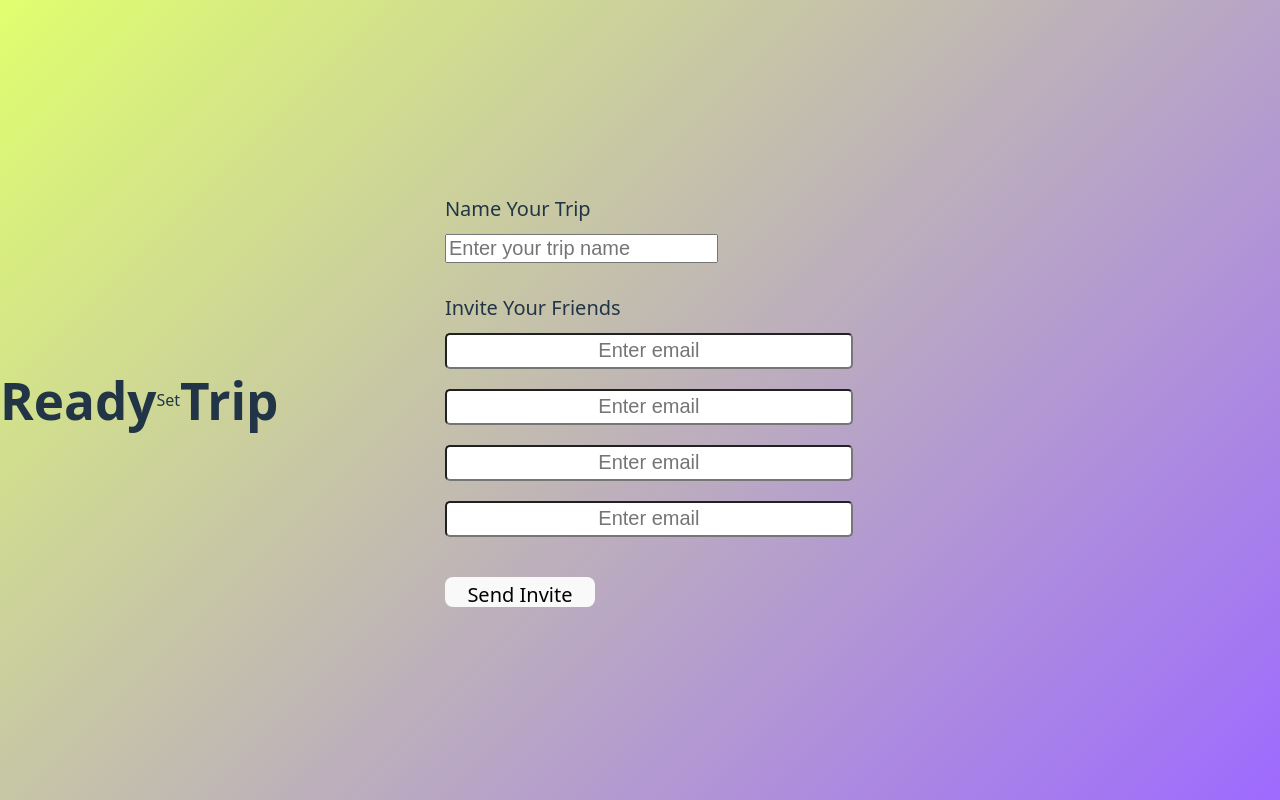
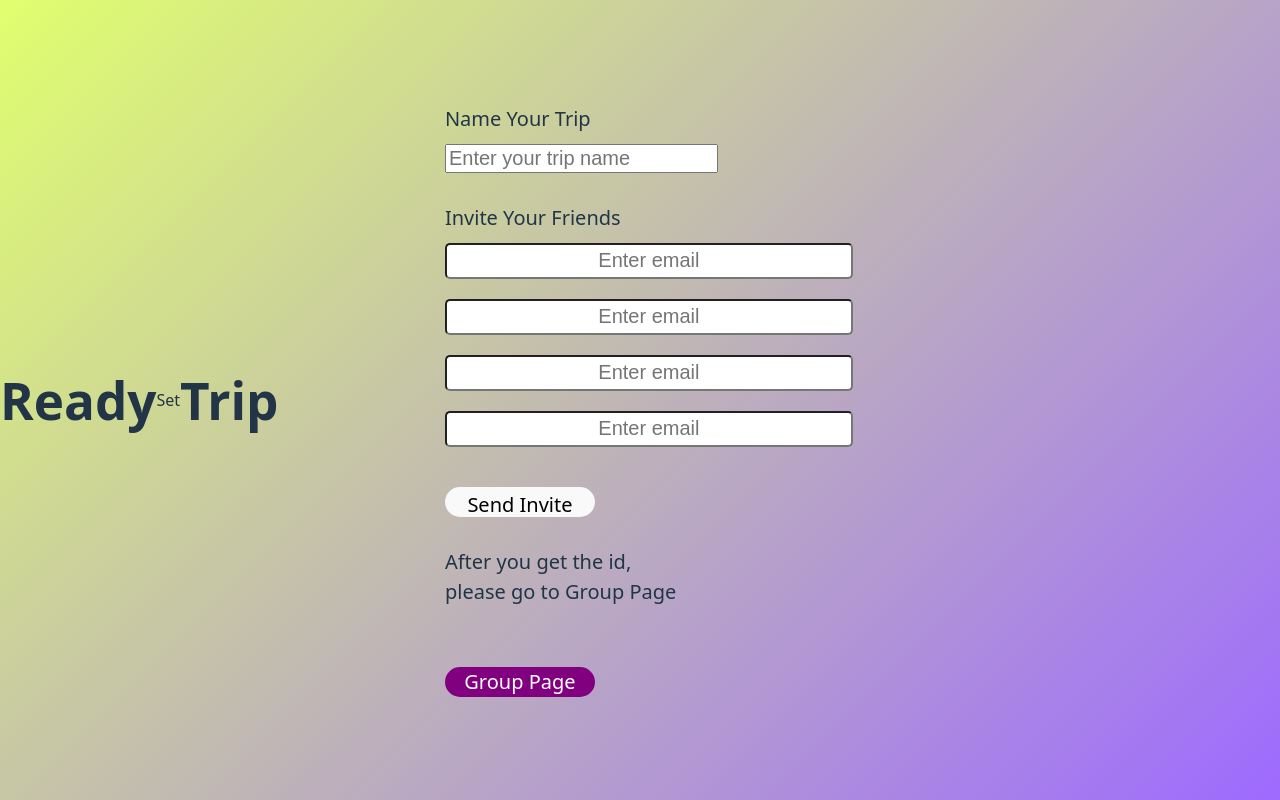
Before and after one commit to Ready-Set-Trip/iteration, a React (Vite) app: page /tripTemplate in a window 1280 px wide. Built offline with nearby package versions, Linux system fonts and the light colour scheme.

Commit message:
tripTemplateDone_revised

```diff
--- a/src/components/TripTemplate/TripTemplate.tsx
+++ b/src/components/TripTemplate/TripTemplate.tsx
@@ -4,11 +4,11 @@
 import React from 'react';
 import './template.css';
 import { useState } from 'react';
-
+import { Link } from 'react-router-dom';
 const TripTemplate = () => {
   const [tripName, setTripName] = useState('');
   const [emails, setEmails] = useState(['', '', '', '']);
-
+  const [tripId, setTripId] = useState<string | null>(null);
   //we will handle data input by client,
   // should be ChangeEvent cox we will call onChange event down
   const handleTripnameChange = (e: React.ChangeEvent<HTMLInputElement>) => {
@@ -46,7 +46,7 @@ const TripTemplate = () => {
       }
       const data = await response.json(); //recieved id from backend
       // console.log('Trip created and here's ur id:', data);
-      return data; //return the id // i am not sure do we need to return it?
+      setTripId(data.id);
     } catch (error) {
       console.error('Login error:', error);
       throw error;
@@ -67,6 +67,12 @@ const TripTemplate = () => {
             required
           />
         </div>
+
+        {tripId && (
+          <div className='tripid'>
+            New Trip Created! Your Trip ID is:<strong>{tripId}</strong>
+          </div>
+        )}
         <div className='invitecontainer'>
           <label> Invite Your Friends</label>
           {emails.map((email, index) => (
@@ -82,6 +88,10 @@ const TripTemplate = () => {
           <button type='submit' className='invitebutton'>
             Send Invite
           </button>
+          <p>After you get the id, please go to Group Page</p>
+          <Link to='/grouptrippage' className='direct_to_grouppage'>
+            Group Page
+          </Link>
         </div>
       </form>
     </div>
--- a/src/components/TripTemplate/template.css
+++ b/src/components/TripTemplate/template.css
@@ -32,6 +32,7 @@
   display: block;
   flex-direction: block;
   padding: 3px 20px;
+  border-radius: 20px;
 }
 .form {
   font-size: 20px;
@@ -39,3 +40,20 @@
 .inputbox {
   width: 400px;
 }
+.tripid {
+  gap: 20px;
+  font-size: 18px;
+}
+.direct_to_grouppage {
+  display: flex;
+  align-items: center;
+  justify-content: center;
+  border-radius: 20px;
+  width: 150px;
+  height: 30px;
+  background: purple;
+  color: white;
+  font-size: 20px;
+  cursor: pointer;
+  margin-top: 30px;
+}
```
